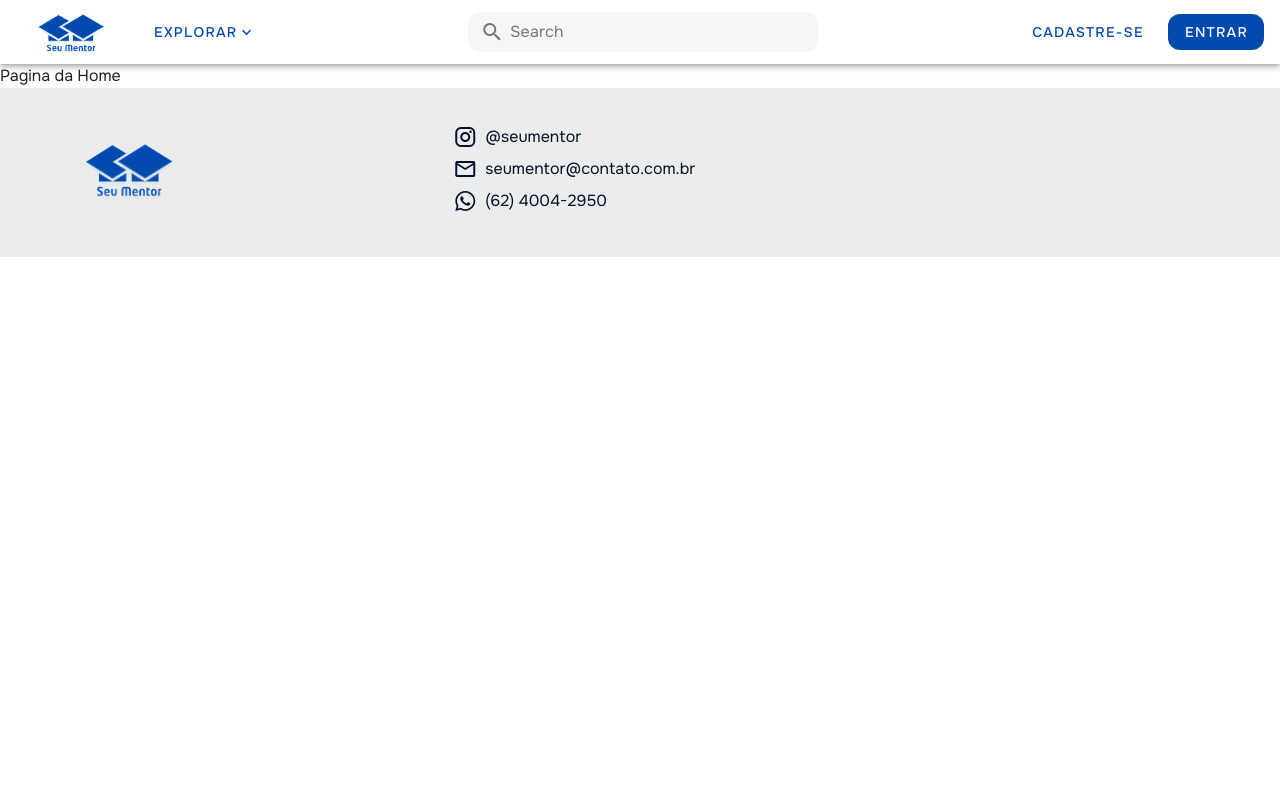
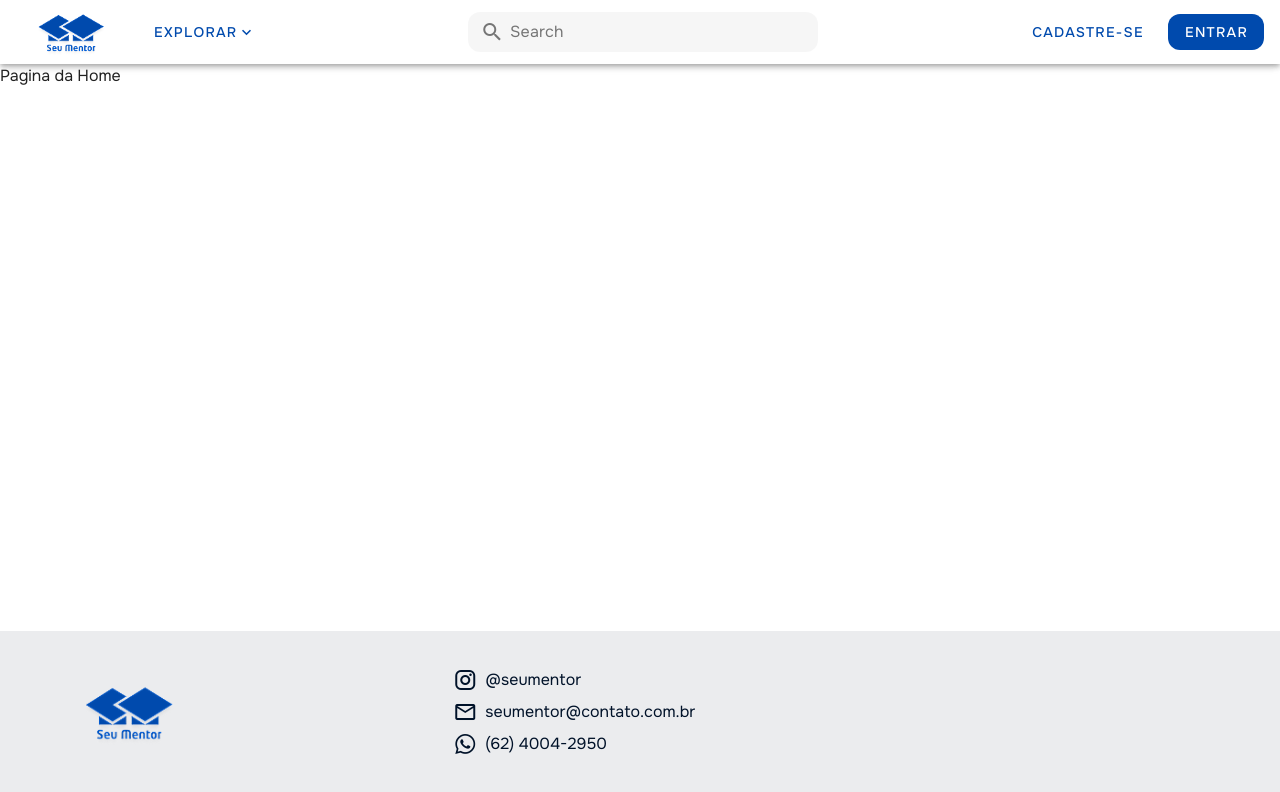
Before and after one commit to nicoly-moraes/seu-mentor, a Vue app: page / in a window 1280 px wide. Shown: the top 792 px of the page. Built offline with nearby package versions, Linux system fonts and the light colour scheme; a web font is replaced by a local one.

Commit message:
alterando o footer

```diff
--- a/src/components/AppFooter.vue
+++ b/src/components/AppFooter.vue
@@ -38,6 +38,8 @@ export default {
   color: #001229;
   padding-top: 20px;
   padding-bottom: 20px;
+  position: sticky;
+  top: 100%;
 }
 
 .logo {
```
